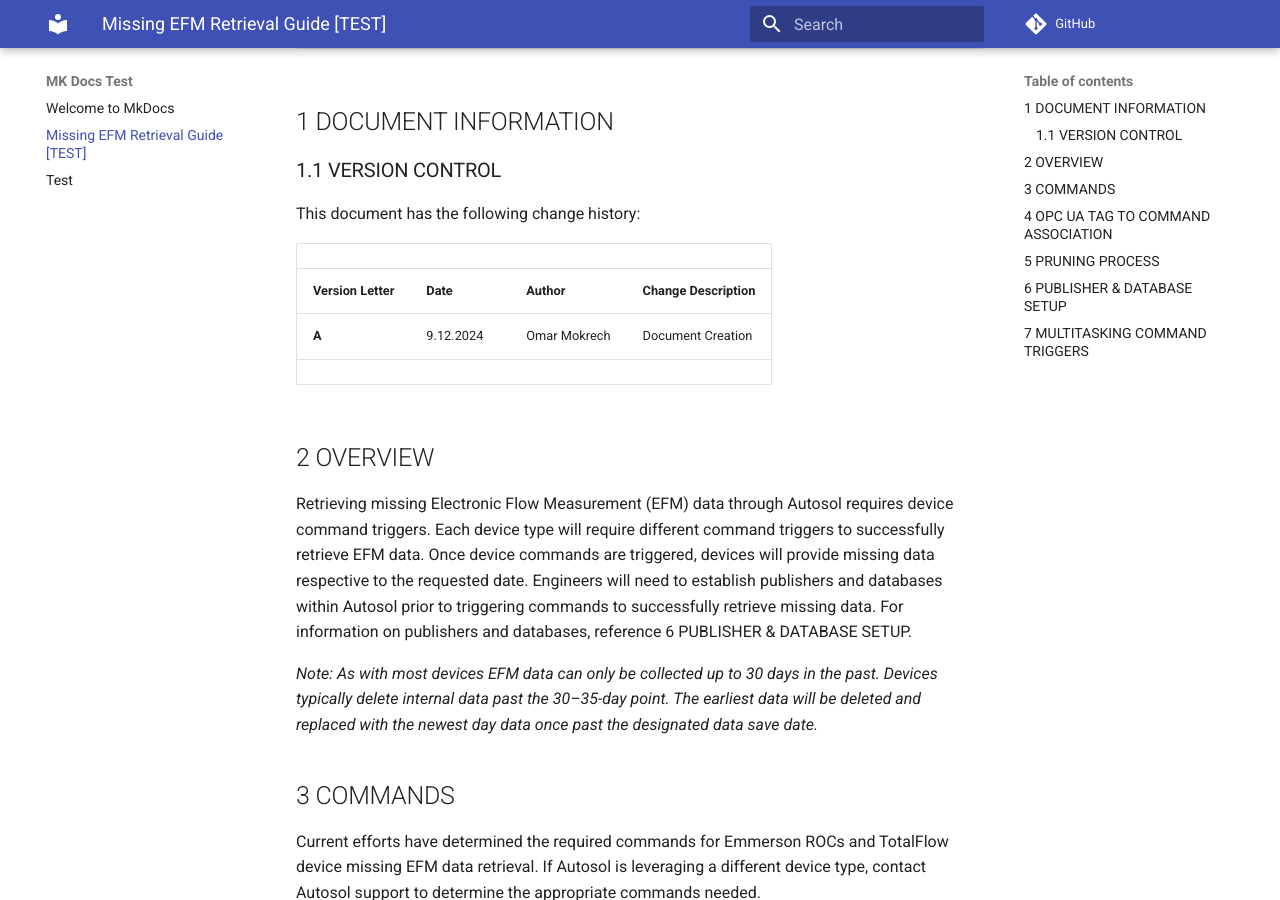
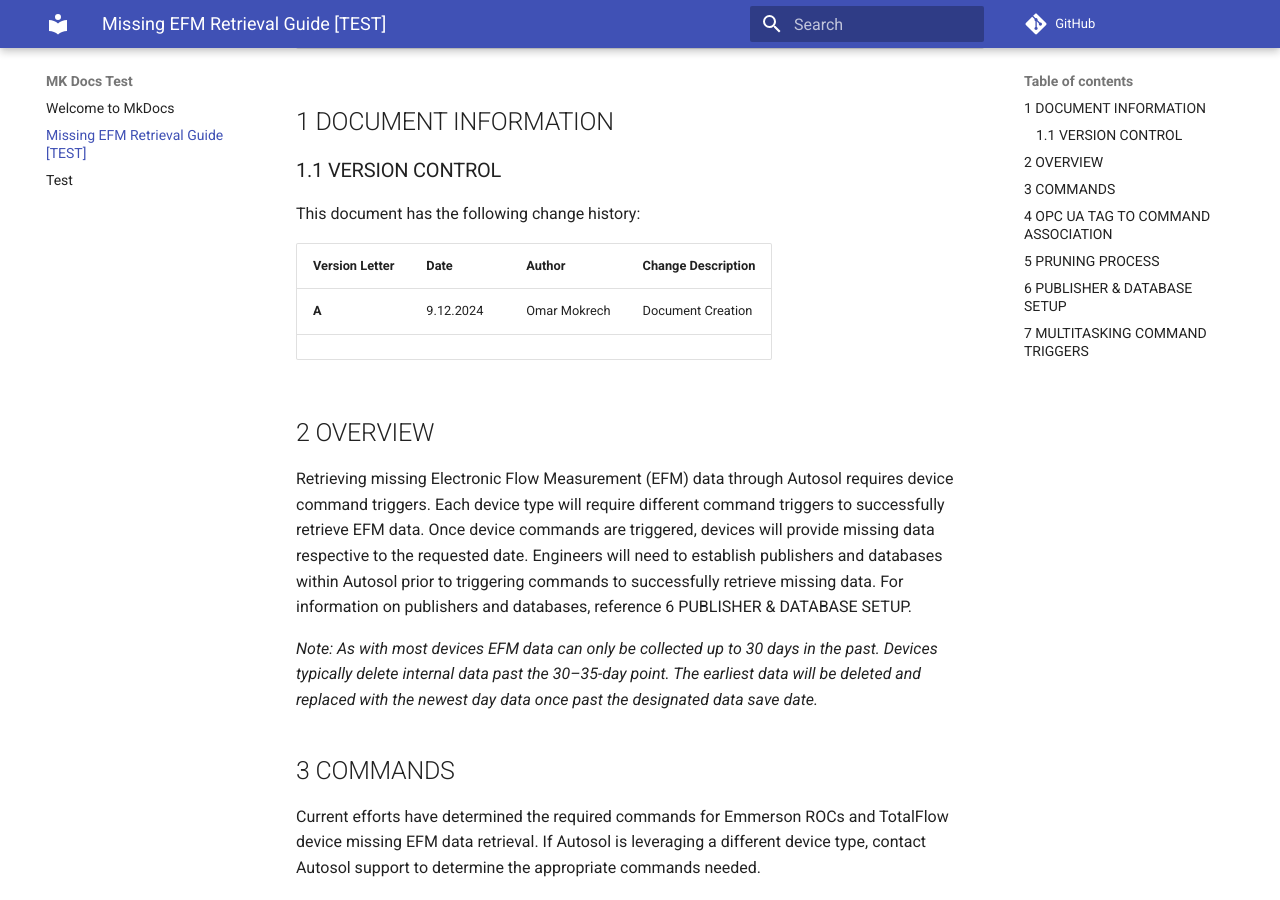
Before and after one commit to Mokrecho1/MkDocs_Test, an MkDocs documentation site: the page built from docs/112, TIGA, Missing EFM Retrieval Guide.md, in a window 1280 px wide and 900 px high, scrolled down 351 px. Built offline with MkDocs 1.6.1 and Material for MkDocs 9.7.7, drawn with Linux system fonts in a browser that asks for light colours; comment, search, counter and statistics services are not loaded.

```diff
--- a/docs/112, TIGA, Missing EFM Retrieval Guide.md
+++ b/docs/112, TIGA, Missing EFM Retrieval Guide.md
@@ -14,9 +14,8 @@ The Integration Group of Americas (TIGA), A Tetra Tech Company
 
 This document has the following change history:
 
-|                    |           |              |                        |
+| **Version Letter** | **Date**  |  **Author**  | **Change Description** |
 | ------------------ | --------- | ------------ | ---------------------- |
-| **Version Letter** | **Date**  | **Author**   | **Change Description** |
 | **A**              | 9.12.2024 | Omar Mokrech | Document Creation      |
 |                    |           |              |                        |
 
```
